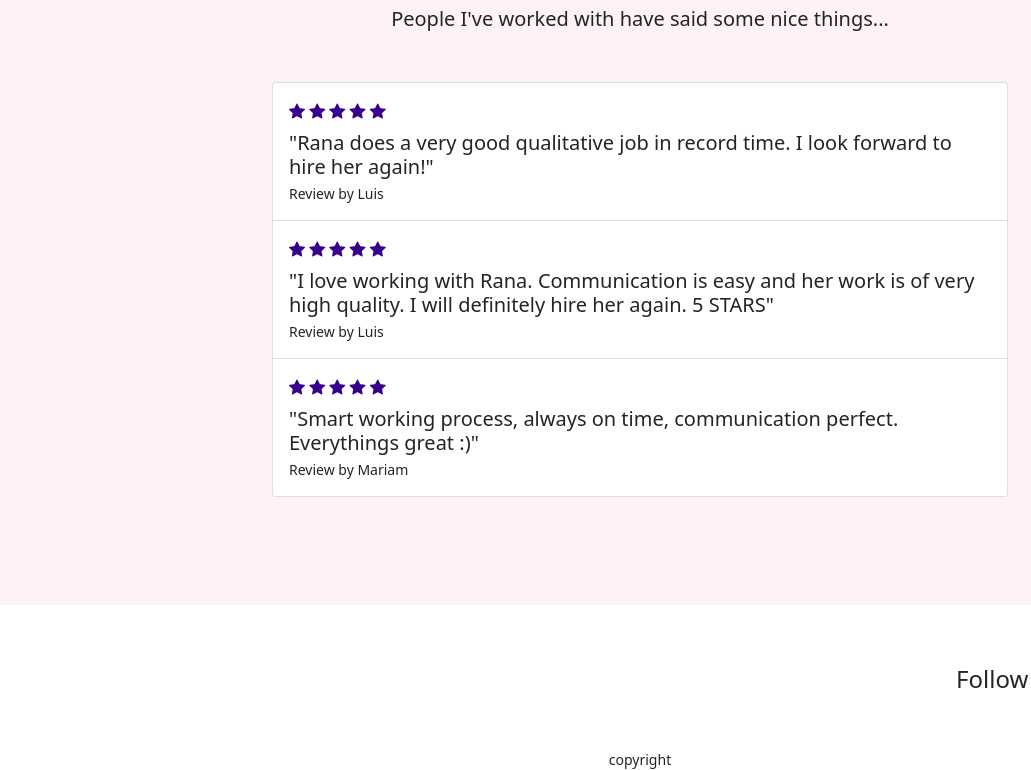
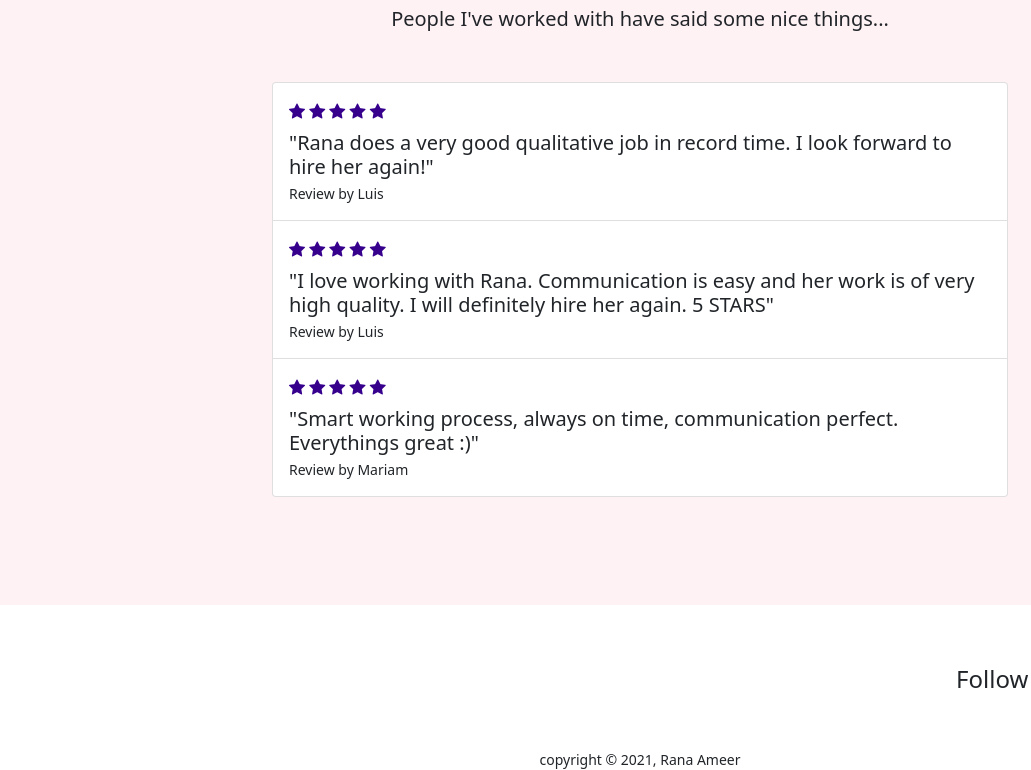
Before and after one commit to Rana7060/My-Website, a website: page index.html in a window 1280 px wide. Shown: the part 4079-4849 px from the top of the page, 0-1031 px from the left. Drawn offline with nearby package versions, Linux system fonts and the light colour scheme.

Commit message:
copyright fixed

```diff
--- a/index.html
+++ b/index.html
@@ -599,7 +599,7 @@
           </h4>
         </div>
         <div class="mb-0 pb-0 text-center">
-          <small>copyright</small>
+          <small>copyright &copy; 2021, Rana Ameer</small>
         </div>
       </div>
     </section>
```
